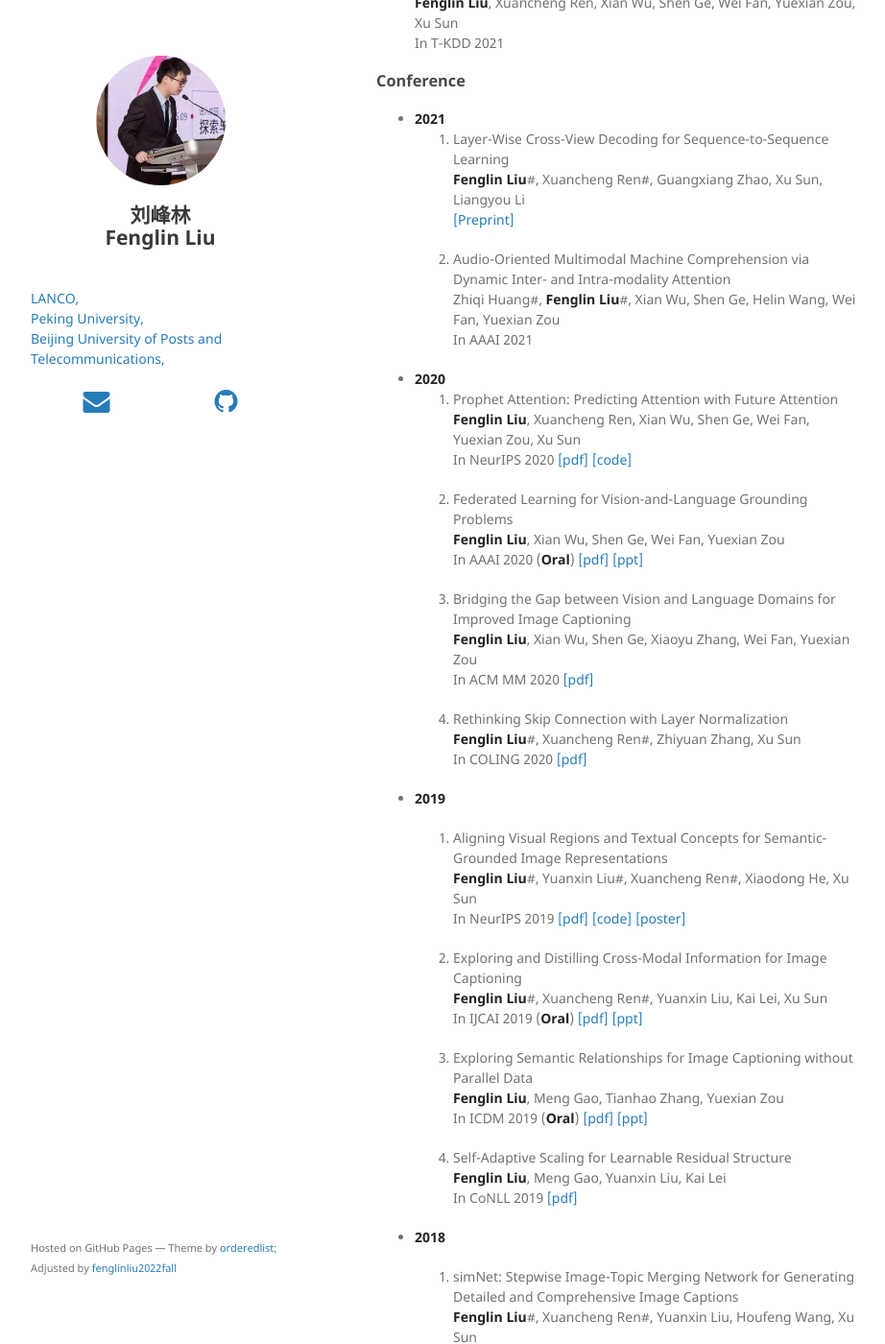
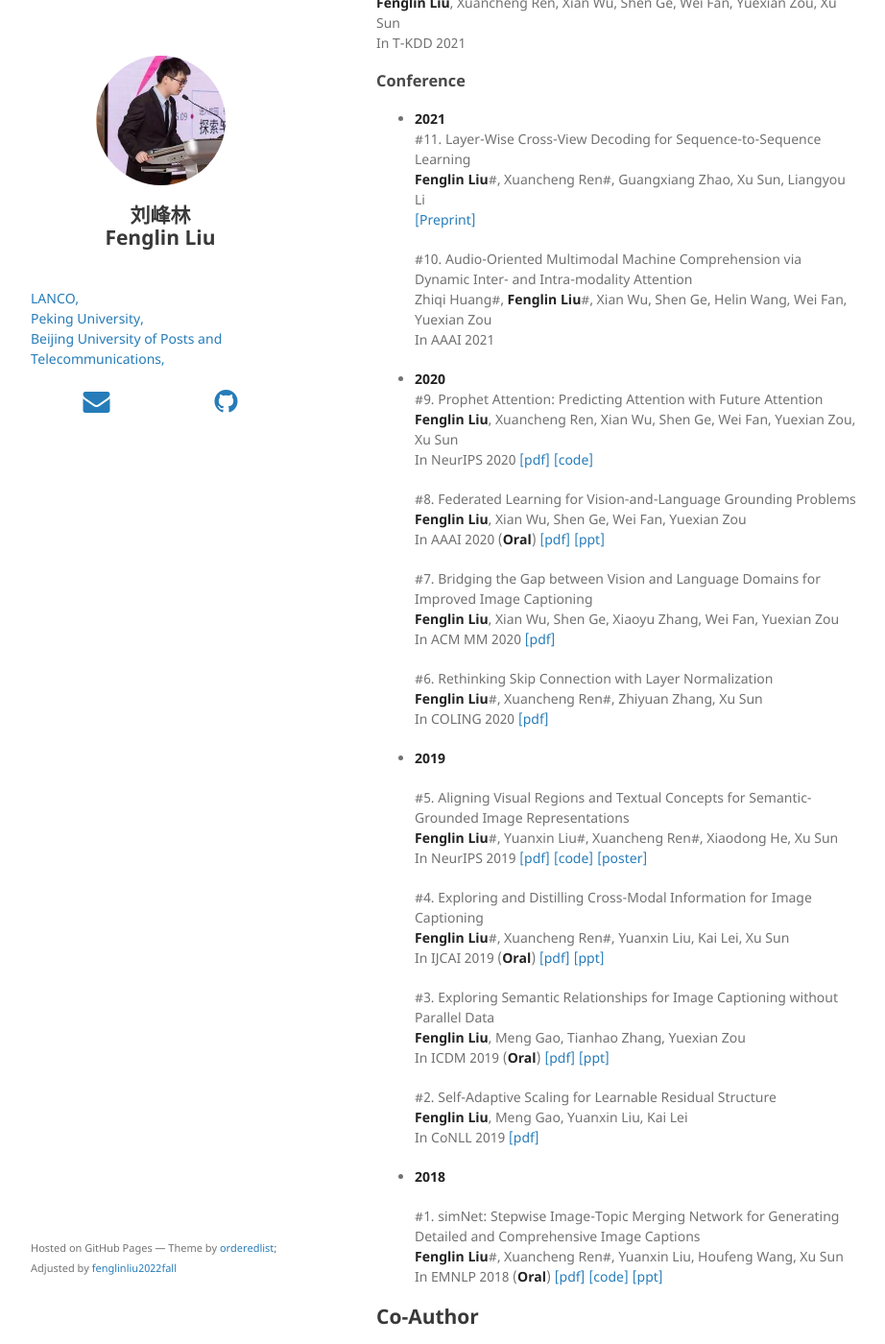
Before and after one commit to fenglinliu2022fall/fenglinliu2022fall.github.io, a Jekyll site: the page built from index.md, in a window 1280 px wide and 1400 px high, scrolled down 1368 px. Shown: the whole window at 96% size, without its empty margins (178-1100 px from the left). Built offline with Jekyll 4.4.1, drawn with Linux system fonts in a browser that asks for light colours; nearby versions of some CDN libraries; our own code applies the rules of GitHub Pages for plain Markdown files; some of the changed text lies outside the part shown.

Commit message:
Update index.md

```diff
--- a/index.md
+++ b/index.md
@@ -14,27 +14,27 @@ Fenglin Liu is a graduate student at Peking University. His research interests i
 # Selected Publications
 (#: Equal Contribution)
 
-  \6. Prophet Attention: Predicting Attention with Future Attention
+  #6. Prophet Attention: Predicting Attention with Future Attention
   **Fenglin Liu**, Xuancheng Ren, Xian Wu, Shen Ge, Wei Fan, Yuexian Zou, Xu Sun
   In NeurIPS 2020 [[pdf]](http://web.pkusz.edu.cn/adsp/files/2020/11/NeurIPS2020__Prophet_Attention___Camera_Ready.pdf) [[code]](https://github.com/fenglinliu98/ProphetAttention)
 
-  \5. Aligning Visual Regions and Textual Concepts for Semantic-Grounded Image Representations
+  #5. Aligning Visual Regions and Textual Concepts for Semantic-Grounded Image Representations
   **Fenglin Liu**#, Yuanxin Liu#, Xuancheng Ren#, Xiaodong He, Xu Sun
   In NeurIPS 2019 [[pdf]](https://papers.nips.cc/paper/8909-aligning-visual-regions-and-textual-concepts-for-semantic-grounded-image-representations.pdf) [[code]](https://github.com/fenglinliu98/MIA) [[poster]](https://github.com/fenglinliu98/MIA/blob/master/NeurIPS2019_MIA_poster.pdf)
 
-  \4. simNet: Stepwise Image-Topic Merging Network for Generating Detailed and Comprehensive Image Captions
+  #4. simNet: Stepwise Image-Topic Merging Network for Generating Detailed and Comprehensive Image Captions
   **Fenglin Liu**#, Xuancheng Ren#, Yuanxin Liu, Houfeng Wang, Xu Sun
   In EMNLP 2018 (**Oral**) [[pdf]](http://aclweb.org/anthology/D18-1013) [[code]](https://github.com/lancopku/simNet) [[ppt]](https://github.com/fenglinliu98/Slides-Posters/blob/master/simNet-EMNLP2018-slides.pptx)
 
-  \3. Audio-Oriented Multimodal Machine Comprehension via Dynamic Inter- and Intra-modality Attention
+  #3. Audio-Oriented Multimodal Machine Comprehension via Dynamic Inter- and Intra-modality Attention
   Zhiqi Huang#, **Fenglin Liu**#, Xian Wu, Shen Ge, Helin Wang, Wei Fan, Yuexian Zou
   In AAAI 2021
 
-  \2. Federated Learning for Vision-and-Language Grounding Problems
+  #2. Federated Learning for Vision-and-Language Grounding Problems
   **Fenglin Liu**, Xian Wu, Shen Ge, Wei Fan, Yuexian Zou
   In AAAI 2020 (**Oral**) [[pdf]](http://web.pkusz.edu.cn/adsp/files/2020/02/AAAI-FenglinL.pdf) [[ppt]](https://github.com/fenglinliu98/Slides-Posters/blob/master/Federated_Learning-AAAI2020-slides.pptx)
 
-  \1. Exploring and Distilling Cross-Modal Information for Image Captioning
+  #1. Exploring and Distilling Cross-Modal Information for Image Captioning
   **Fenglin Liu**#, Xuancheng Ren#, Yuanxin Liu, Kai Lei, Xu Sun
   In IJCAI 2019 (**Oral**) [[pdf]](https://www.ijcai.org/proceedings/2019/708) [[ppt]](https://github.com/fenglinliu98/Slides-Posters/blob/master/GLIED-IJCAI2019-slides.pptx)
 
@@ -43,82 +43,83 @@ Fenglin Liu is a graduate student at Peking University. His research interests i
 
 ## First Author
 ### Journal
-  12. DiMBERT: Learning Vision-Language Grounded Representations with Disentangled Multimodal-Attention
+
+  #12. DiMBERT: Learning Vision-Language Grounded Representations with Disentangled Multimodal-Attention
   **Fenglin Liu**, Xuancheng Ren, Xian Wu, Shen Ge, Wei Fan, Yuexian Zou, Xu Sun
   In T-KDD 2021
 
 ### Conference
 
 * **2021**
-  11. Layer-Wise Cross-View Decoding for Sequence-to-Sequence Learning
+  #11. Layer-Wise Cross-View Decoding for Sequence-to-Sequence Learning
   **Fenglin Liu**#, Xuancheng Ren#, Guangxiang Zhao, Xu Sun, Liangyou Li
   [[Preprint]](https://arxiv.org/abs/2005.08081)
 
-  10. Audio-Oriented Multimodal Machine Comprehension via Dynamic Inter- and Intra-modality Attention
+  #10. Audio-Oriented Multimodal Machine Comprehension via Dynamic Inter- and Intra-modality Attention
   Zhiqi Huang#, **Fenglin Liu**#, Xian Wu, Shen Ge, Helin Wang, Wei Fan, Yuexian Zou
   In AAAI 2021
 
 * **2020**
-  9. Prophet Attention: Predicting Attention with Future Attention
+  #9. Prophet Attention: Predicting Attention with Future Attention
   **Fenglin Liu**, Xuancheng Ren, Xian Wu, Shen Ge, Wei Fan, Yuexian Zou, Xu Sun
   In NeurIPS 2020 [[pdf]](http://web.pkusz.edu.cn/adsp/files/2020/11/NeurIPS2020__Prophet_Attention___Camera_Ready.pdf) [[code]](https://github.com/fenglinliu98/ProphetAttention)
 
-  8. Federated Learning for Vision-and-Language Grounding Problems
+  #8. Federated Learning for Vision-and-Language Grounding Problems
   **Fenglin Liu**, Xian Wu, Shen Ge, Wei Fan, Yuexian Zou
   In AAAI 2020 (**Oral**) [[pdf]](http://web.pkusz.edu.cn/adsp/files/2020/02/AAAI-FenglinL.pdf) [[ppt]](https://github.com/fenglinliu98/Slides-Posters/blob/master/Federated_Learning-AAAI2020-slides.pptx)
 
-  7. Bridging the Gap between Vision and Language Domains for Improved Image Captioning
+  #7. Bridging the Gap between Vision and Language Domains for Improved Image Captioning
   **Fenglin Liu**, Xian Wu, Shen Ge, Xiaoyu Zhang, Wei Fan, Yuexian Zou
   In ACM MM 2020 [[pdf]](http://web.pkusz.edu.cn/adsp/files/2020/09/ACM_MM2020_mmfp0774.pdf)
 
-  6. Rethinking Skip Connection with Layer Normalization
+  #6. Rethinking Skip Connection with Layer Normalization
   **Fenglin Liu**#, Xuancheng Ren#, Zhiyuan Zhang, Xu Sun
   In COLING 2020 [[pdf]](http://web.pkusz.edu.cn/adsp/files/2020/11/COLING2020__rSkip_LN.pdf)
 
 
 * **2019**
 
-  5. Aligning Visual Regions and Textual Concepts for Semantic-Grounded Image Representations
+  #5. Aligning Visual Regions and Textual Concepts for Semantic-Grounded Image Representations
   **Fenglin Liu**#, Yuanxin Liu#, Xuancheng Ren#, Xiaodong He, Xu Sun
   In NeurIPS 2019 [[pdf]](https://papers.nips.cc/paper/8909-aligning-visual-regions-and-textual-concepts-for-semantic-grounded-image-representations.pdf) [[code]](https://github.com/fenglinliu98/MIA) [[poster]](https://github.com/fenglinliu98/MIA/blob/master/NeurIPS2019_MIA_poster.pdf)
 
-  4. Exploring and Distilling Cross-Modal Information for Image Captioning
+  #4. Exploring and Distilling Cross-Modal Information for Image Captioning
   **Fenglin Liu**#, Xuancheng Ren#, Yuanxin Liu, Kai Lei, Xu Sun
   In IJCAI 2019 (**Oral**) [[pdf]](https://www.ijcai.org/proceedings/2019/708) [[ppt]](https://github.com/fenglinliu98/Slides-Posters/blob/master/GLIED-IJCAI2019-slides.pptx)
 
-  3. Exploring Semantic Relationships for Image Captioning without Parallel Data
+  #3. Exploring Semantic Relationships for Image Captioning without Parallel Data
   **Fenglin Liu**, Meng Gao, Tianhao Zhang, Yuexian Zou
   In ICDM 2019 (**Oral**) [[pdf]](https://ieeexplore.ieee.org/document/8970902) [[ppt]](https://github.com/fenglinliu98/Slides-Posters/blob/master/Unpaired_Image_Captioning-ICDM2019-slides.pptx)
 
-  2. Self-Adaptive Scaling for Learnable Residual Structure
+  #2. Self-Adaptive Scaling for Learnable Residual Structure
   **Fenglin Liu**, Meng Gao, Yuanxin Liu, Kai Lei
   In CoNLL 2019 [[pdf]](https://www.aclweb.org/anthology/K19-1080/)
 
 
 * **2018**
 
-  1. simNet: Stepwise Image-Topic Merging Network for Generating Detailed and Comprehensive Image Captions
+  #1. simNet: Stepwise Image-Topic Merging Network for Generating Detailed and Comprehensive Image Captions
   **Fenglin Liu**#, Xuancheng Ren#, Yuanxin Liu, Houfeng Wang, Xu Sun
   In EMNLP 2018 (**Oral**) [[pdf]](http://aclweb.org/anthology/D18-1013) [[code]](https://github.com/lancopku/simNet) [[ppt]](https://github.com/fenglinliu98/Slides-Posters/blob/master/simNet-EMNLP2018-slides.pptx)
 
 ## Co-Author
-  5. Non-Autoregressive Coarse-to-Fine Video Captioning
+  #5. Non-Autoregressive Coarse-to-Fine Video Captioning
   Bang Yang, **Fenglin Liu**, Can Zhang, Yuexian Zou
   In AAAI 2021
 
-  4. Federated Learning for Spoken Language Understanding
+  #4. Federated Learning for Spoken Language Understanding
   Zhiqi Huang, **Fenglin Liu**, Yuexian Zou
   In COLING 2020 [[pdf]](http://web.pkusz.edu.cn/adsp/files/2020/11/COLING_2020_Federated_Learning_for_Spoken_Language_Understanding__Final_.pdf)
 
-  3. PIN: A Novel Parallel Interactive Network for Spoken Language Understanding
+  #3. PIN: A Novel Parallel Interactive Network for Spoken Language Understanding
   Peilin Zhou, Zhiqi Huang, **Fenglin Liu**, Yuexian Zou
   In ICPR 2020 [[pdf]](http://web.pkusz.edu.cn/adsp/files/2020/06/PIN.pdf)
 
-  2. Generating Paraphrase with Topic as Prior Knowledge
+  #2. Generating Paraphrase with Topic as Prior Knowledge
   Yuanxin Liu, Zheng Lin, **Fenglin Liu**, Qinyun Dai, Weiping Wang
   In CIKM 2019 [[pdf]](https://dl.acm.org/doi/10.1145/3357384.3358102)
 
-  1. Towards Data Distillation for End-to-end Spoken Conversational Question Answering
+  #1. Towards Data Distillation for End-to-end Spoken Conversational Question Answering
   Chenyu You, Nuo Chen, **Fenglin Liu**, Dongchao Yang, Yuexian Zou
   [[Preprint]]
 
```
